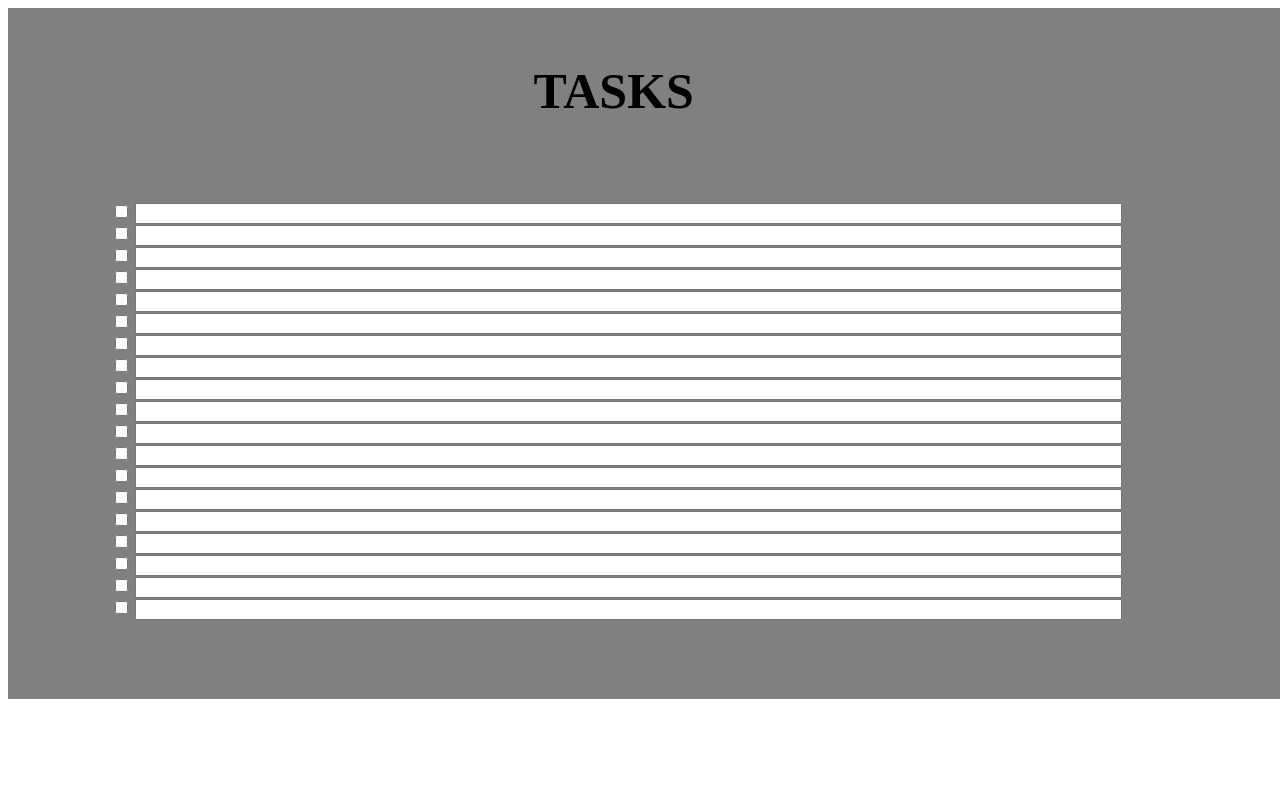
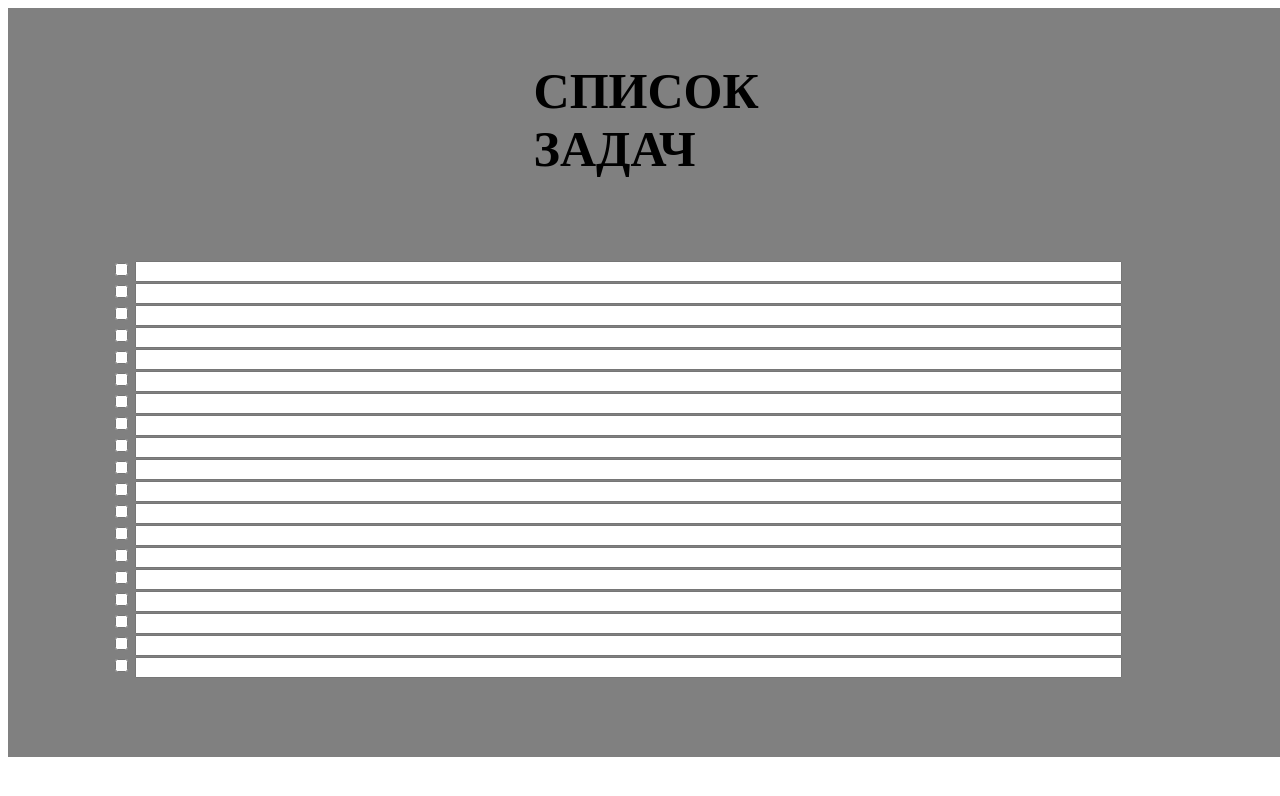
Before and after one commit to kinoafisharu/IkarVidgets, a website: page index.html in a window 1280 px wide. Shown: the top 796 px of the page. Drawn offline with Linux system fonts and the light colour scheme.

Commit message:
кириллица

```diff
--- a/index.html
+++ b/index.html
@@ -10,7 +10,7 @@
   <body>
     <header class="header">
       <!--<div class="header__logo"></div>-->
-      <h1 class="name">Tasks</h1>
+      <h1 class="name">Список задач</h1>
         </ul>
       </div>
     </header>
```
